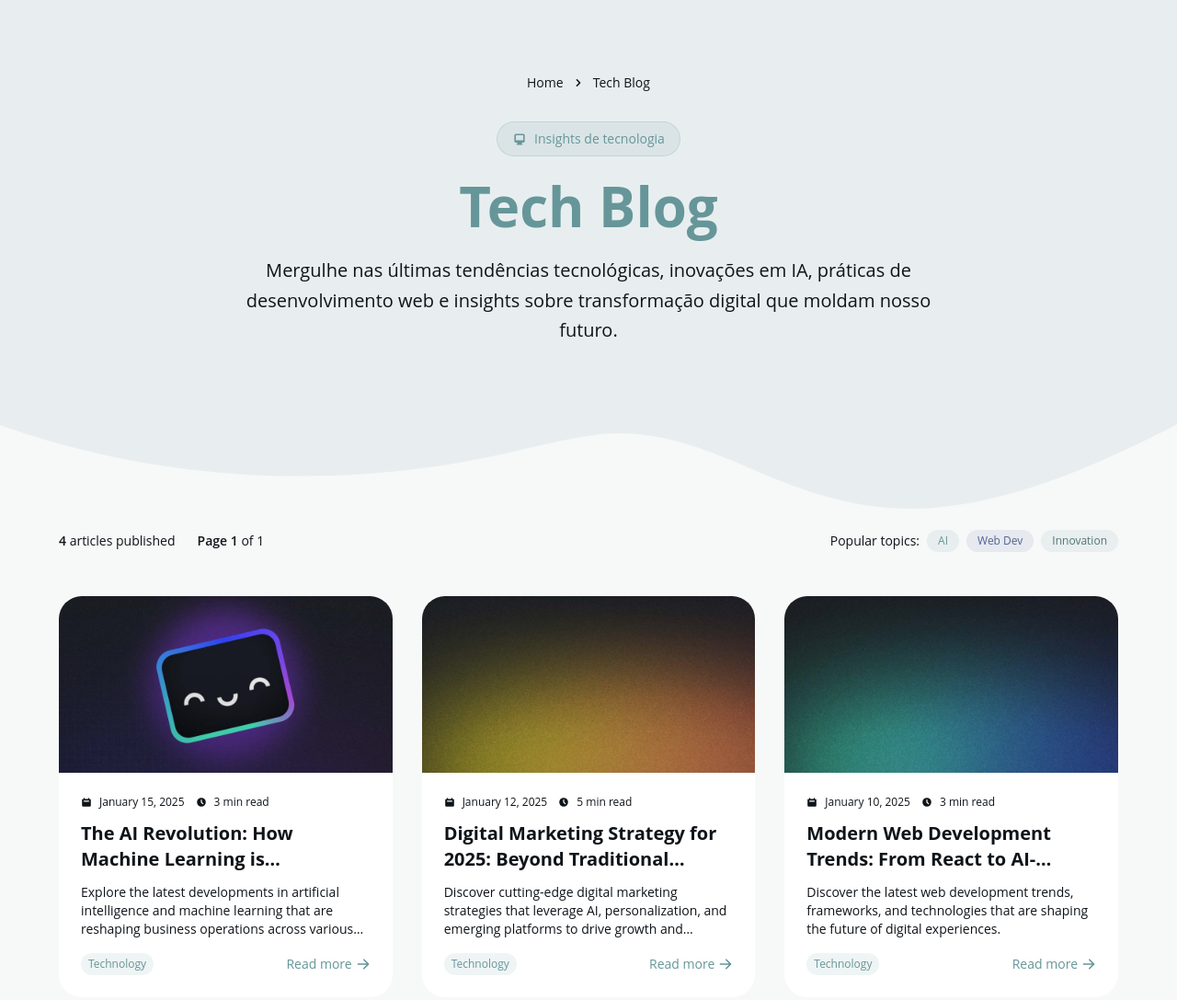
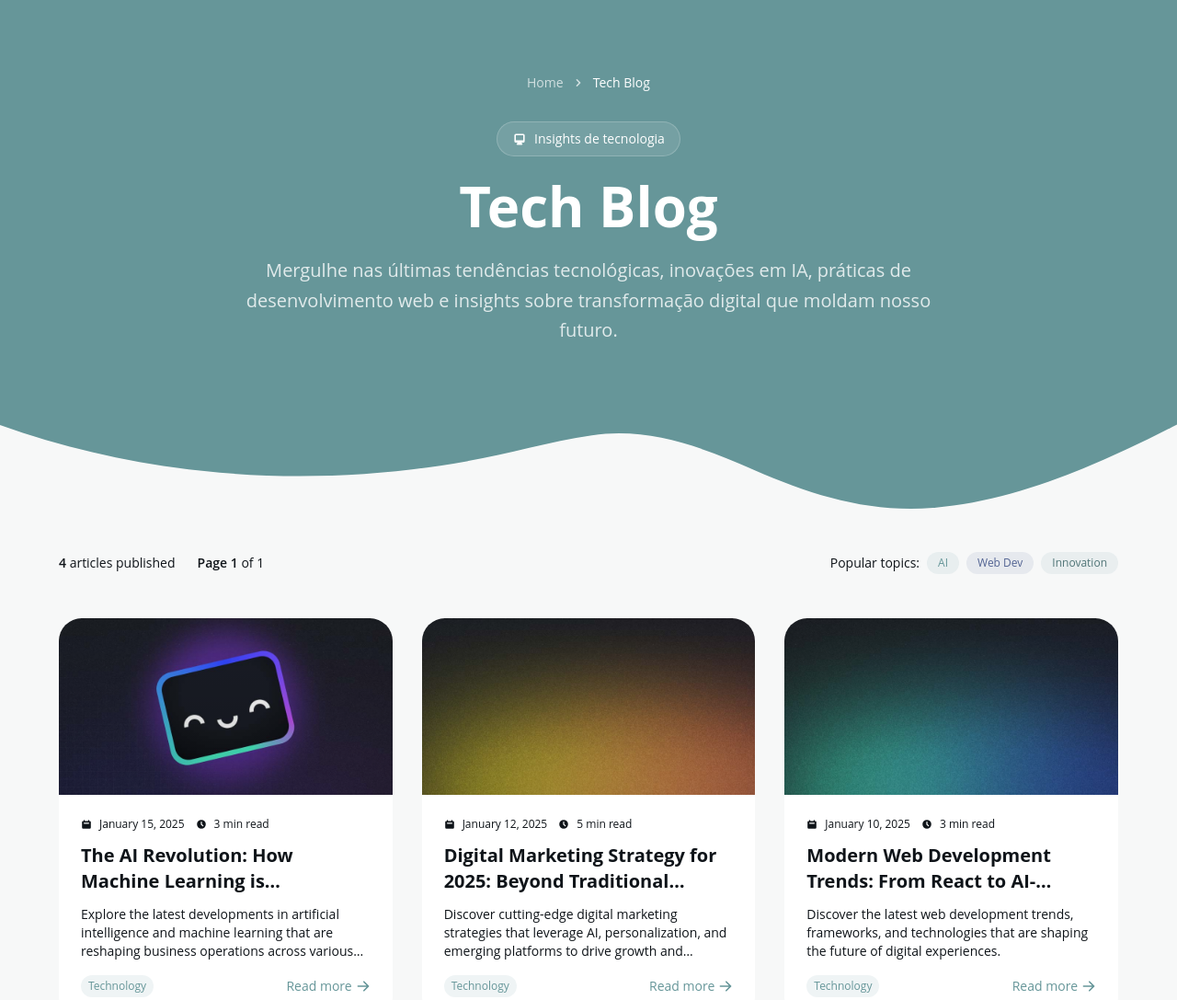
Before and after one commit to VitorFigm/gaussify-static, an Astro site: page /blog/tech in a window 1280 px wide. Shown: the top 1087 px of the page at 92% size. Built offline with nearby package versions, Linux system fonts and the light colour scheme; Astro itself is replaced by a stand-in of ours; a web font is replaced by a local one.

Commit message:
Change blog color

```diff
--- a/src/pages/blog/tech/index.astro
+++ b/src/pages/blog/tech/index.astro
@@ -55,34 +55,32 @@ function getReadingTime(content: string) {
 <Base title="Tech Blog - Latest Technology Insights" description="Explore the latest in technology, AI, web development, and digital innovation">
   <main class="min-h-screen bg-background">
     <!-- Header Section -->
-    <section class="relative py-20 px-2 bg-primary/10">
-
-
+    <section class="relative py-20 px-4 bg-primary">
       <div class="container mx-auto max-w-6xl relative z-10">
         <div class="text-center">
           <!-- Breadcrumb -->
           <nav class="flex justify-center mb-8">
-            <div class="flex items-center space-x-2 text-sm text-muted-foreground">
-              <a href="/" class="hover:text-primary transition-colors">Home</a>
+            <div class="flex items-center space-x-2 text-sm text-primary-foreground/70">
+              <a href="/" class="hover:text-primary-foreground transition-colors">Home</a>
               <svg class="w-4 h-4" fill="currentColor" viewBox="0 0 20 20">
                 <path fill-rule="evenodd" d="M7.293 14.707a1 1 0 010-1.414L10.586 10 7.293 6.707a1 1 0 011.414-1.414l4 4a1 1 0 010 1.414l-4 4a1 1 0 01-1.414 0z" clip-rule="evenodd" />
               </svg>
-              <span class="text-foreground font-medium">Tech Blog</span>
+              <span class="text-primary-foreground font-medium">Tech Blog</span>
             </div>
           </nav>
 
-          <div class="inline-flex items-center gap-2 bg-primary/10 text-primary border border-primary/20 rounded-full px-4 py-2 text-sm font-medium mb-6">
+          <div class="inline-flex items-center gap-2 bg-primary-foreground/10 text-primary-foreground border border-primary-foreground/20 rounded-full px-4 py-2 text-sm font-medium mb-6">
             <svg class="w-4 h-4" fill="currentColor" viewBox="0 0 20 20">
               <path fill-rule="evenodd" d="M3 5a2 2 0 012-2h10a2 2 0 012 2v8a2 2 0 01-2 2h-2.22l.123.489.804.804A1 1 0 0113 18H7a1 1 0 01-.707-1.707l.804-.804L7.22 15H5a2 2 0 01-2-2V5zm5.771 7H5V5h10v7H8.771z" clip-rule="evenodd" />
             </svg>
             Insights de tecnologia
           </div>
 
-          <h1 class="text-4xl md:text-6xl font-bold mb-6 bg-clip-text text-primary">
+          <h1 class="text-4xl md:text-6xl font-bold mb-6 text-primary-foreground">
             Tech Blog
           </h1>
 
-          <p class="text-xl max-w-3xl mx-auto leading-relaxed">
+          <p class="text-xl max-w-3xl mx-auto leading-relaxed text-primary-foreground/80">
             Mergulhe nas últimas tendências tecnológicas, inovações em IA, práticas de desenvolvimento web e insights sobre transformação digital que moldam nosso futuro.
           </p>
         </div>
@@ -90,14 +88,14 @@ function getReadingTime(content: string) {
     </section>
 
     <!-- Posts Grid -->
-    <section class="relative pb-16 pt-30 px-4">
+    <section class="relative pb-16 pt-36 px-4">
       <!-- Wave pattern background -->
       <div class="absolute inset-0 overflow-hidden pointer-events-none">
         <div class="absolute top-0 left-0 w-full h-32">
           <svg class="absolute bottom-0 w-full h-32" viewBox="0 0 1200 120" preserveAspectRatio="none">
             <path
               d="M0,0V5.63C149.93,59,314.09,71.32,475.83,42.57c43-7.64,84.23-20.12,127.61-26.46,59-8.63,112.48,12.24,165.56,35.4C827.93,77.22,886,95.24,951.2,90c86.53-7,172.46-45.71,248.8-84.81V0Z"
-              opacity=".1"
+              opacity="1"
               fill="currentColor"
               class="text-primary"
             />
```
